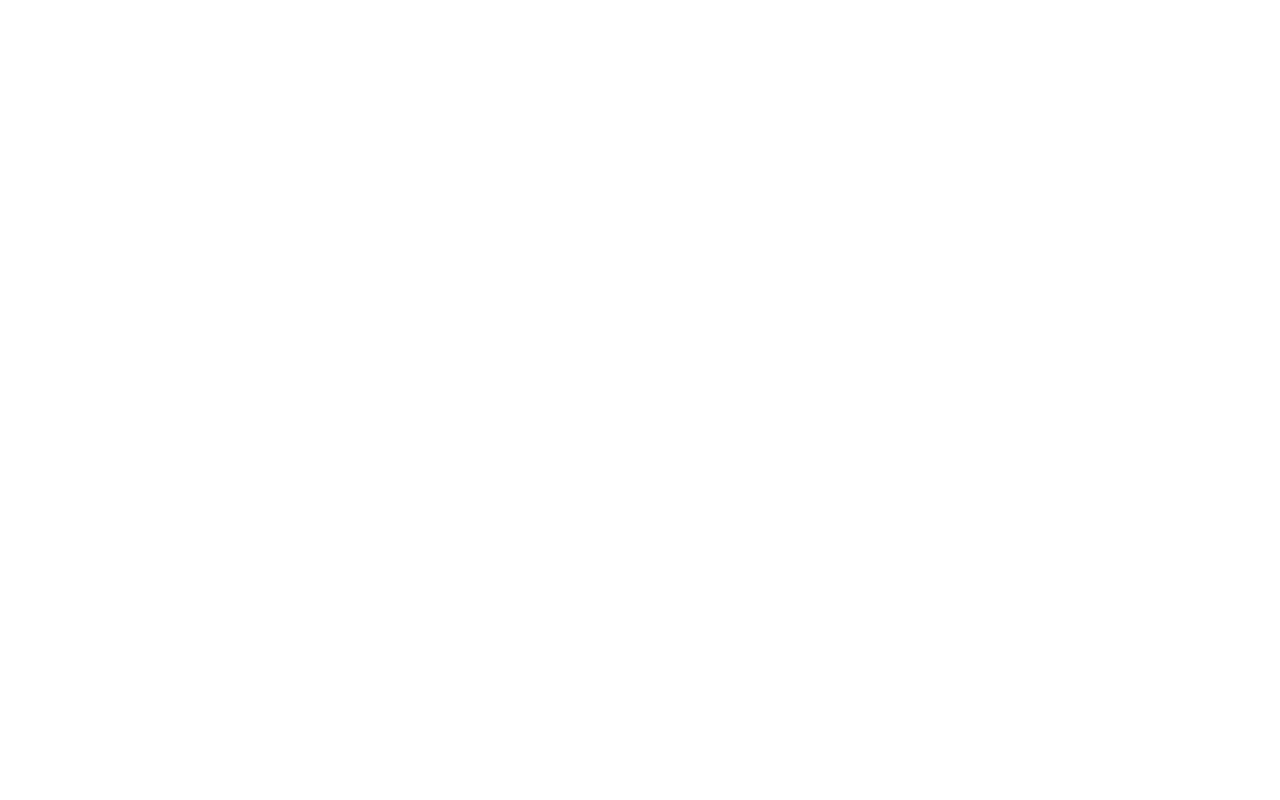
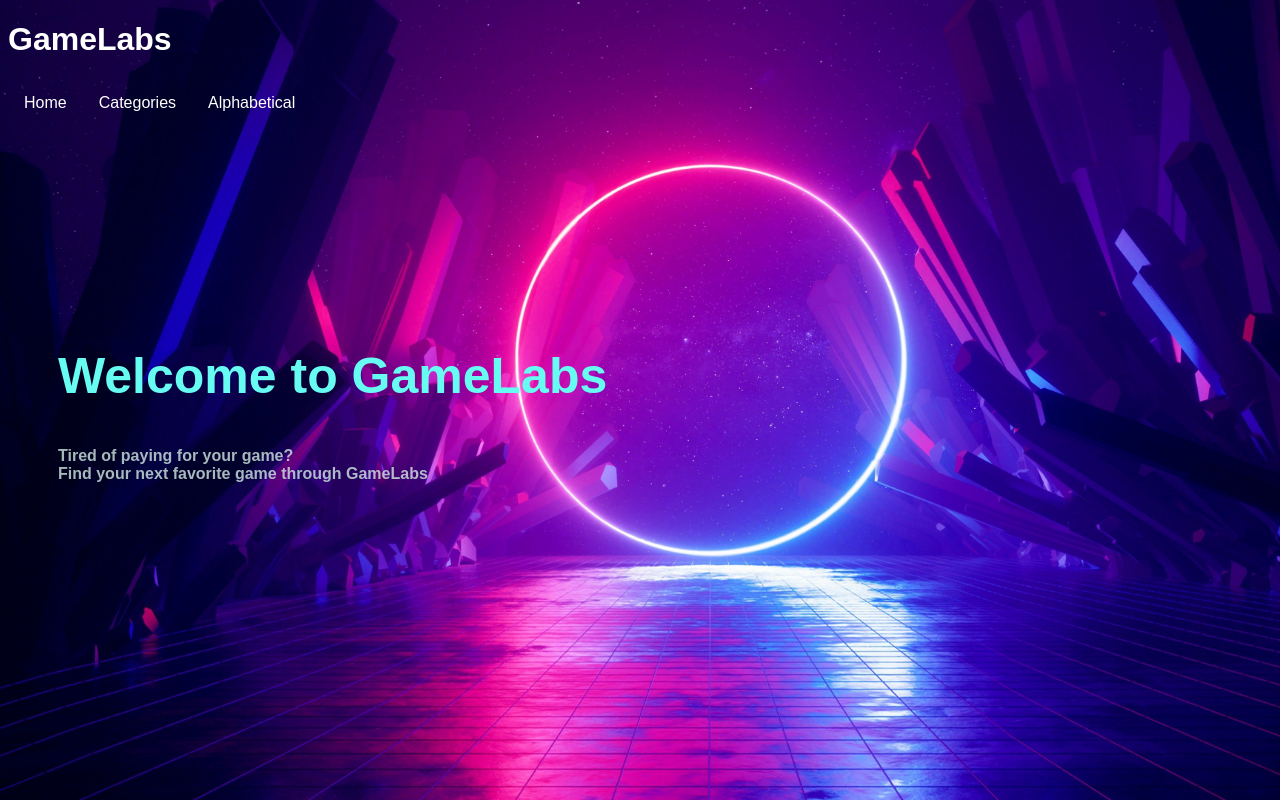
Before and after one commit to joha4022/gamelabs, a website: page index.html in a window 1280 px wide. Drawn offline with Linux system fonts and the light colour scheme.

Commit message:
worked on Home page

```diff
--- a/index.html
+++ b/index.html
@@ -4,11 +4,32 @@
     <meta charset="UTF-8">
     <meta http-equiv="X-UA-Compatible" content="IE=edge">
     <meta name="viewport" content="width=device-width, initial-scale=1.0">
-    <title>Document</title>
+    <title>GameLabs</title>
     <link rel="stylesheet" href="./styles/main.css">
 </head>
 <body>
-
+    <h1>GameLabs</h1>
+    <div class="navbar">
+        <a href="#home">Home</a>
+        <div class="dropdown">
+          <button class="dropbtn">Categories
+            <i class="fa fa-caret-down"></i>
+          </button>
+          <div class="dropdown-content">
+            <a href="#shooter">Shooter</a>
+            <a href="#mmorpg">MMORPG</a>
+            <a href="#openWorld">Open World</a>
+            <a href="#strategy">Strategy</a>
+            <a href="#seeAll">See All</a>
+          </div>
+        </div>
+        <a href="#alphabetical">Alphabetical</a>
+    </div>
+    <div class="middlePage">
+        <h2>Welcome to GameLabs</h2>
+        <h4>Tired of paying for your game? <br>
+            Find your next favorite game through GameLabs</h4>
+    </div>
 </body>
     <script src="./scripts/index.js"></script>
 </html>
--- a/styles/main.css
+++ b/styles/main.css
@@ -0,0 +1,96 @@
+html,
+body {
+    height: 100px;
+}
+
+body {
+    background-color: #1f2833;
+    color: white;
+    font-family: Arial;
+    background-image: url(../images/cool_gaming_background_4k_by_skullbreaker000_dehn7hz.jpg);
+    background-size: cover;
+    background-repeat: no-repeat;
+    background-attachment: fixed;
+}
+
+/* Navbar container */
+.navbar {
+    overflow: hidden;
+    font-family: Arial;
+}
+
+/* Links inside the navbar */
+.navbar a {
+    float: left;
+    font-size: 16px;
+    color: white;
+    text-align: center;
+    padding: 14px 16px;
+    text-decoration: none;
+}
+
+/* The dropdown container */
+.dropdown {
+    float: left;
+    overflow: hidden;
+}
+
+/* Dropdown button */
+.dropdown .dropbtn {
+    font-size: 16px;
+    border: none;
+    outline: none;
+    color: white;
+    padding: 14px 16px;
+    background-color: inherit;
+    font-family: inherit;
+    /* Important for vertical align on mobile phones */
+    margin: 0;
+    /* Important for vertical align on mobile phones */
+}
+
+/* Add a red background color to navbar links on hover */
+.navbar a:hover,
+.dropdown:hover .dropbtn {
+    background-color: c5c6c7;
+}
+
+/* Dropdown content (hidden by default) */
+.dropdown-content {
+    display: none;
+    position: absolute;
+    min-width: 160px;
+    z-index: 1;
+}
+
+/* Links inside the dropdown */
+.dropdown-content a {
+    float: none;
+    color: white;
+    padding: 12px 16px;
+    text-decoration: none;
+    display: block;
+    text-align: left;
+}
+
+/* Add a grey background color to dropdown links on hover */
+.dropdown-content a:hover {
+    background-color: #c5c6c730;
+}
+
+/* Show the dropdown menu on hover */
+.dropdown:hover .dropdown-content {
+    display: block;
+}
+
+h2 {
+    color: #66fcf2;
+    padding-top: 180px;
+    padding-left: 50px;
+    font-size: 50px;
+}
+
+h4 {
+    color: #d1e8e2cb;
+    padding-left: 50px;
+}
```
Also changed, not shown: README.md, images/cool_gaming_background_4k_by_skullbreaker000_dehn7hz.jpg (added), 2 other files.
